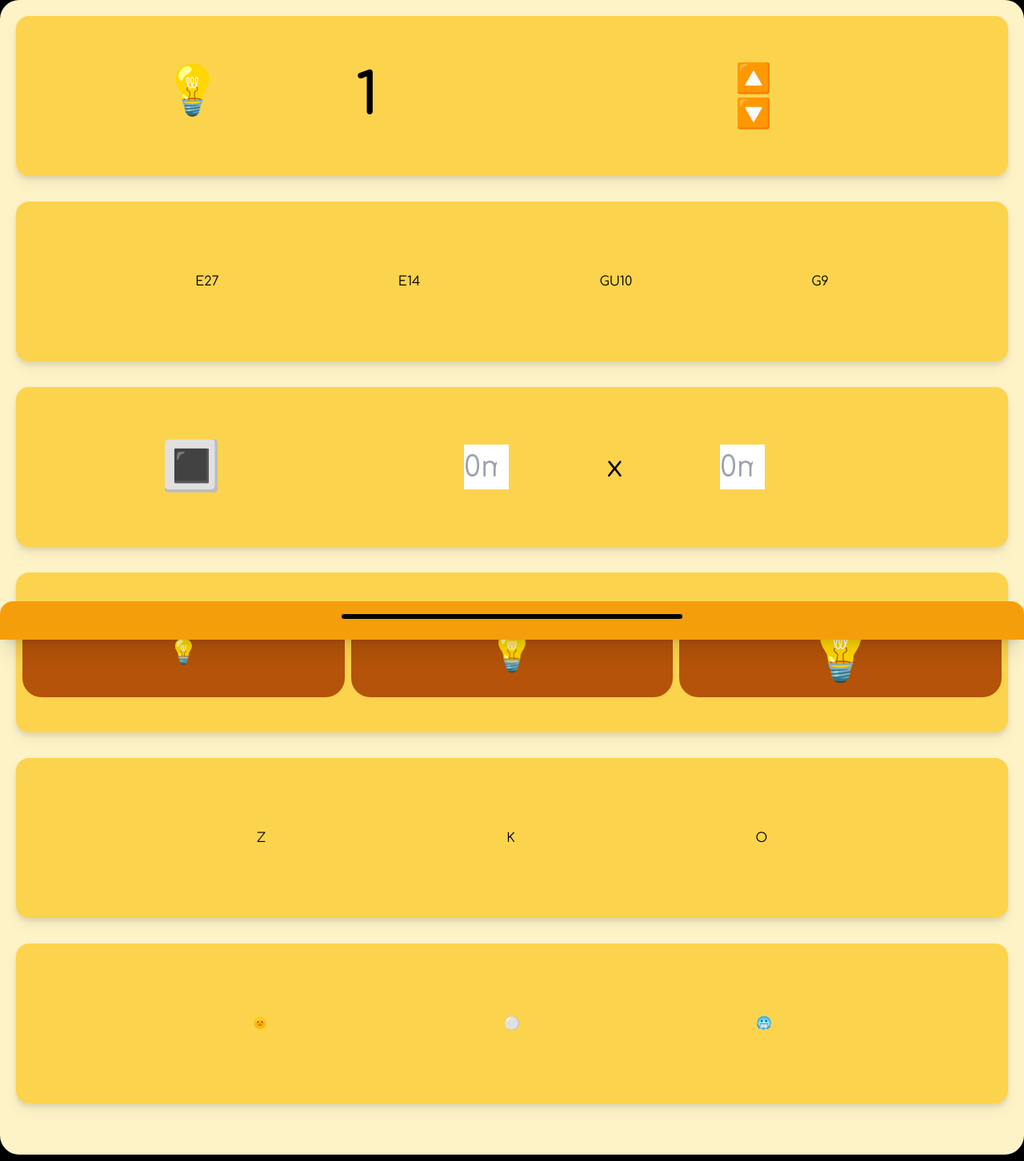
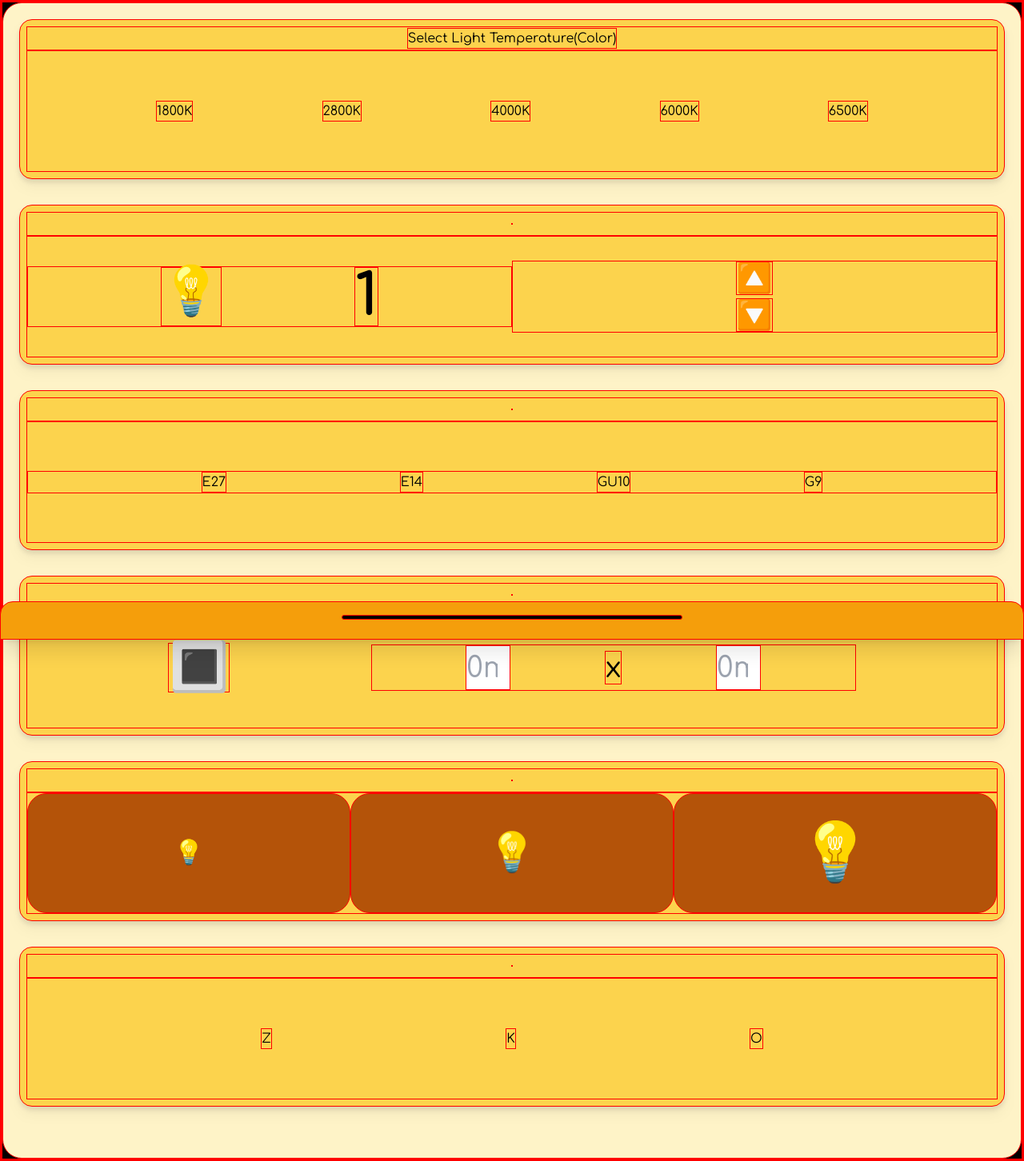
Before and after one commit to DevmianS/LightApp, a React (Vite) app: page / in a window 1280 px wide. Shown: the whole page at 80% size. Built offline with nearby package versions, Linux system fonts and the light colour scheme.

Commit message:
Tailwind - standardized main component styles

```diff
--- a/src/components/LumenCalc/BrightnessSelector/BrightnessButton.tsx
+++ b/src/components/LumenCalc/BrightnessSelector/BrightnessButton.tsx
@@ -7,7 +7,7 @@ const BrightnessButton = props => {
 
   return (
     <button
-      className={`${getSize()} h-full w-full rounded-3xl bg-amber-700 p-5`}
+      className={`${getSize()} h-full w-2/6 flex-shrink-0 rounded-3xl bg-amber-700 p-5 text-center`}
     >
       💡
     </button>
--- a/src/components/LumenCalc/BrightnessSelector/BrightnessSelector.tsx
+++ b/src/components/LumenCalc/BrightnessSelector/BrightnessSelector.tsx
@@ -3,12 +3,12 @@ import BrightnessButton from './BrightnessButton';
 
 const BrightnessSelector = props => {
   return (
-    <Panel classes='flex-col'>
-      <div className='flex h-full w-full basis-1 items-center justify-evenly gap-2 px-2 '>
-        <BrightnessButton size={'small'}></BrightnessButton>
-        <BrightnessButton size={'medium'}></BrightnessButton>
-        <BrightnessButton size={'big'}></BrightnessButton>
-      </div>
+    <Panel>
+      {/* <div className='flex h-full w-full items-center justify-evenly gap-2 px-2 '> */}
+      <BrightnessButton size={'small'}></BrightnessButton>
+      <BrightnessButton size={'medium'}></BrightnessButton>
+      <BrightnessButton size={'big'}></BrightnessButton>
+      {/* </div> */}
       {/* <input
         className='w-5/6 pb-10'
         type='range'
--- a/src/components/LumenCalc/BulbCounter/BulbCounter.tsx
+++ b/src/components/LumenCalc/BulbCounter/BulbCounter.tsx
@@ -3,7 +3,6 @@ import Panel from '../../UI/Panel';
 const BulbCounter = () => {
   return (
     <Panel>
-      <div className='flex h-full w-full items-center justify-between px-4'>
       <div className='flex w-1/2 justify-evenly'>
         <span className='text-6xl'>💡</span>
         <span className='text-7xl font-bold'>1</span>
@@ -12,7 +11,6 @@ const BulbCounter = () => {
         <span className='text-4xl'>🔼</span>
         <span className='text-4xl'>🔽</span>
       </div>
-      </div>
     </Panel>
   );
 };
--- a/src/components/LumenCalc/LampType/LampType.tsx
+++ b/src/components/LumenCalc/LampType/LampType.tsx
@@ -3,11 +3,11 @@ import Panel from '../../UI/Panel';
 const LampType = props => {
   return (
     <Panel>
-      <div className='flex h-full w-full items-center justify-evenly'>
-        <span>Z</span>
-        <span>K</span>
-        <span>O</span>
-      </div>
+      {/* <div className='flex h-full w-full items-center justify-evenly'> */}
+      <span>Z</span>
+      <span>K</span>
+      <span>O</span>
+      {/* </div> */}
     </Panel>
   );
 };
--- a/src/components/LumenCalc/LightTemp/LightTemp.tsx
+++ b/src/components/LumenCalc/LightTemp/LightTemp.tsx
@@ -2,12 +2,14 @@ import Panel from '../../UI/Panel';
 
 const LightTemp = props => {
   return (
-    <Panel>
-      <div className='flex h-full w-full items-center justify-evenly'>
-        <span>🌞</span>
-        <span>⚪</span>
-        <span>🥶</span>
-      </div>
+    <Panel title='Select Light Temperature(Color)'>
+      {/* <div className='flex h-full w-full items-center justify-evenly'> */}
+      <span>1800K</span>
+      <span>2800K</span>
+      <span>4000K</span>
+      <span>6000K</span>
+      <span>6500K</span>
+      {/* </div> */}
     </Panel>
   );
 };
--- a/src/components/LumenCalc/LumenCalc.tsx
+++ b/src/components/LumenCalc/LumenCalc.tsx
@@ -11,12 +11,12 @@ const LumenCalc = () => {
   return (
     <Fragment>
       <div className='flex h-full w-full flex-col gap-4 rounded-3xl bg-amber-100 p-5 pb-12'>
+        <LightTemp></LightTemp>
         <BulbCounter />
         <BulbBase />
         <SurfaceInput></SurfaceInput>
         <BrightnessSelector></BrightnessSelector>
         <LampType></LampType>
-        <LightTemp></LightTemp>
       </div>
       <ResultWindow />
     </Fragment>
--- a/src/components/LumenCalc/SurfaceInput/SurfaceInput.tsx
+++ b/src/components/LumenCalc/SurfaceInput/SurfaceInput.tsx
@@ -4,13 +4,11 @@ import MeterInput from './MeterInput';
 const SurfaceInput = props => {
   return (
     <Panel>
-      <div className='flex w-full items-center justify-evenly'>
-        <span className='text-6xl'>🔳</span>
-        <div className='flex w-1/2 items-center justify-evenly'>
-          <MeterInput id='meter1' />
-          <span className='text-4xl'>x</span>
-          <MeterInput id='meter2' />
-        </div>
+      <span className='text-6xl'>🔳</span>
+      <div className='flex w-1/2 items-center justify-evenly'>
+        <MeterInput id='meter1' />
+        <span className='text-4xl'>x</span>
+        <MeterInput id='meter2' />
       </div>
     </Panel>
   );
--- a/src/components/UI/Panel.tsx
+++ b/src/components/UI/Panel.tsx
@@ -1,9 +1,14 @@
 const Panel = props => {
   return (
     <div
-      className={` relative mb-4  flex h-1/5 min-h-[200px] w-full flex-row items-center  justify-center rounded-2xl bg-amber-300 drop-shadow-lg ${props.classes}`}
+      className={` relative mb-4 grid min-h-[200px] w-full grid-cols-1 grid-rows-[1fr_5fr] rounded-2xl bg-amber-300 p-2 drop-shadow-lg ${props.className}`}
     >
-      {props.children}
+      <span className='flex items-center justify-center text-center'>
+        <p>{props.title}</p>
+      </span>
+      <div className='flex h-full w-full items-center justify-evenly'>
+        {props.children}
+      </div>
     </div>
   );
 };
--- a/src/index.css
+++ b/src/index.css
@@ -9,6 +9,7 @@
   margin: 0;
   padding: 0;
   font-size: 100%;
+  border: 1px solid red;
 }
 html,
 body {
```
Lines whose indentation alone changed are shown as unchanged.
